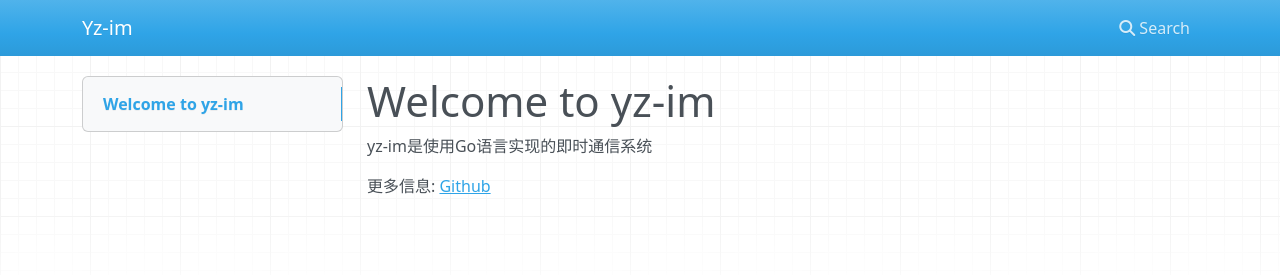
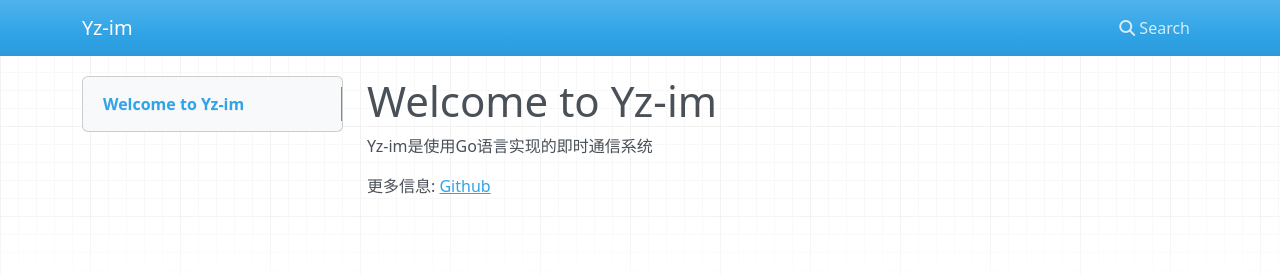
Before and after one commit to yz-im/yz-im.github.io, an MkDocs documentation site: the page built from docs/index.md, in a window 1280 px wide. Shown: the top 275 px of the page. Built offline with MkDocs 1.6.1, drawn with Linux system fonts in a browser that asks for light colours; nearby versions of some CDN libraries.

Commit message:
typo: yz-im -> Yz-im

```diff
--- a/docs/index.md
+++ b/docs/index.md
@@ -1,5 +1,5 @@
-# Welcome to yz-im
+# Welcome to Yz-im
 
-yz-im是使用Go语言实现的即时通信系统
+Yz-im是使用Go语言实现的即时通信系统
 
 更多信息: [Github](https://github.com/yz-im)
```
